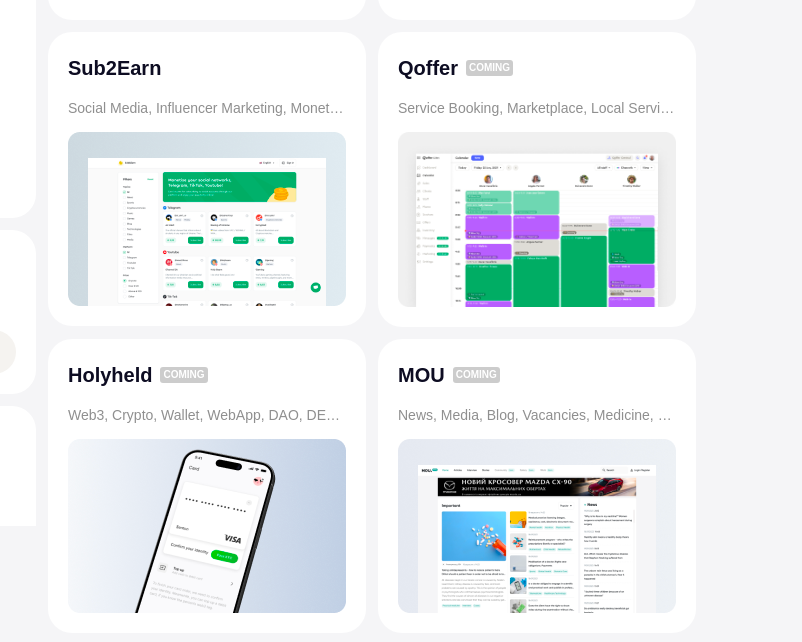
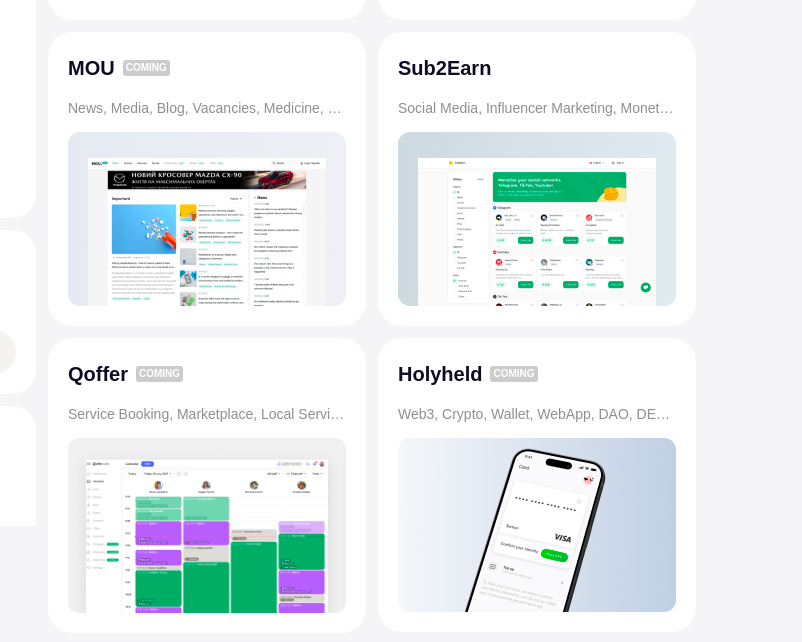
Before and after one commit to mirvald-design/my-portfolio, a plain HTML site: page index.html in a window 1280 px wide. Shown: the part 298-940 px from the top of the page, 478-1280 px from the left. Drawn offline with Linux system fonts and the light colour scheme; a web font is replaced by a local one.

```diff
--- a/index.html
+++ b/index.html
@@ -206,6 +206,24 @@
                     </div>
                 </a>
 
+                <a href="https://mou.today" target="_blank">
+                    <div class="projects-card">
+                        <section>
+                            <h1>MOU</h1>
+                            <span lang="en">COMING</span>
+                        </section>
+
+                        <p lang="en">News, Media, Blog, Vacancies, Medicine, Web, Live
+                        </p>
+                        <p lang="uk">Новини, ЗМІ, Блог, Вакансії, Медицина, Web, Live
+                        </p>
+
+                        <img src="./images/project-photo/MOU/MOU-case@1x.png"
+                            srcset="./images/project-photo/MOU/MOU-case@4x.png 2x"
+                            sizes="(max-width: 600px) 100vw, (max-width: 1200px) 50vw, 25vw" class="">
+                    </div>
+                </a>
+
                 <a href="./sub&earn.html">
                     <div class="projects-card">
 
@@ -260,22 +278,7 @@
                     </div>
                 </a>
 
-                    <a href="#" target="_blank">
-                    <div class="projects-card">
-                                <section>
-                                    <h1>MOU</h1>
-                                    <span lang="en">COMING</span>
-                                </section>
 
-                                <p lang="en">News, Media, Blog, Vacancies, Medicine, Web, Live
-                                </p>
-                                <p lang="uk">Новини, ЗМІ, Блог, Вакансії, Медицина, Web, Live
-                                </p>
-
-                        <img src="./images/project-photo/MOU/MOU-case@1x.png"
-                            srcset="./images/project-photo/MOU/MOU-case@4x.png 2x"
-                            sizes="(max-width: 600px) 100vw, (max-width: 1200px) 50vw, 25vw" class="">
-                    </div></a>
 
 
                 <a href="https://lotusmarket.io" target="_blank">
@@ -309,35 +312,48 @@
                 <h1 lang="uk">Підхід</h1>
                 <article class="approach-article">
                     <span class="badge">01</span>
-                    <p lang="en">I begin by immersing myself in your project's objectives and user needs, crafting a strategic plan that lays the groundwork for a compelling product.</p>
-                    <p lang="uk">Я починаю з того, що занурююсь у цілі вашого проекту та потреби користувачів, розробляючи стратегічний план, який закладає основу для створення переконливого продукту.</p>
+                    <p lang="en">I begin by immersing myself in your project's objectives and user needs, crafting a
+                        strategic plan that lays the groundwork for a compelling product.</p>
+                    <p lang="uk">Я починаю з того, що занурююсь у цілі вашого проекту та потреби користувачів,
+                        розробляючи стратегічний план, який закладає основу для створення переконливого продукту.</p>
                 </article>
 
                 <article class="approach-article">
                     <span class="badge">02</span>
-                    <p lang="en">With your brand and audience in mind, I translate ideas into captivating and intuitive design concepts that distinguish your product in the marketplace.
+                    <p lang="en">With your brand and audience in mind, I translate ideas into captivating and intuitive
+                        design concepts that distinguish your product in the marketplace.
                     </p>
-                    <p lang="uk">Беручи до уваги ваш бренд та аудиторію, я втілюю ідеї в захоплюючі та інтуїтивно зрозумілі концепції дизайну, які вирізняють ваш продукт на ринку.
+                    <p lang="uk">Беручи до уваги ваш бренд та аудиторію, я втілюю ідеї в захоплюючі та інтуїтивно
+                        зрозумілі концепції дизайну, які вирізняють ваш продукт на ринку.
                     </p>
                 </article>
 
                 <article class="approach-article">
                     <span class="badge">03</span>
-                    <p lang="en">In collaboration with developers, I bring the design to life, employing modern technologies and best practices to ensure the product is not only functional but also engaging.</p>
-                    <p lang="uk">У співпраці з розробниками я втілюю дизайн у життя, використовуючи сучасні технології та найкращі практики, щоб продукт був не лише функціональним, але й цікавим.</p>
+                    <p lang="en">In collaboration with developers, I bring the design to life, employing modern
+                        technologies and best practices to ensure the product is not only functional but also engaging.
+                    </p>
+                    <p lang="uk">У співпраці з розробниками я втілюю дизайн у життя, використовуючи сучасні технології
+                        та найкращі практики, щоб продукт був не лише функціональним, але й цікавим.</p>
                 </article>
 
                 <article class="approach-article">
                     <span class="badge">04</span>
-                    <p lang="en">The launch marks the debut of your product to its intended audience. I oversee a smooth rollout, then shift to analyzing performance data to refine and enhance the product's impact.</p>
-                    <p lang="uk">Запуск знаменує собою дебют вашого продукту перед цільовою аудиторією. Я стежу за плавним розгортанням, а потім переходжу до аналізу даних про ефективність, щоб удосконалити та посилити вплив продукту.</p>
+                    <p lang="en">The launch marks the debut of your product to its intended audience. I oversee a smooth
+                        rollout, then shift to analyzing performance data to refine and enhance the product's impact.
+                    </p>
+                    <p lang="uk">Запуск знаменує собою дебют вашого продукту перед цільовою аудиторією. Я стежу за
+                        плавним розгортанням, а потім переходжу до аналізу даних про ефективність, щоб удосконалити та
+                        посилити вплив продукту.</p>
                 </article>
 
                 <article class="approach-article">
                     <span class="badge">05</span>
-                    <p lang="en">Product development is an ongoing journey. I stay engaged, responding to user feedback and market changes, continually evolving the product to exceed expectations.
+                    <p lang="en">Product development is an ongoing journey. I stay engaged, responding to user feedback
+                        and market changes, continually evolving the product to exceed expectations.
                     </p>
-                    <p lang="uk">Розробка продукту - це безперервна подорож. Я залишаюся залученим, реагую на відгуки користувачів і зміни на ринку, постійно розвиваючи продукт, щоб перевершити очікування.
+                    <p lang="uk">Розробка продукту - це безперервна подорож. Я залишаюся залученим, реагую на відгуки
+                        користувачів і зміни на ринку, постійно розвиваючи продукт, щоб перевершити очікування.
                     </p>
                 </article>
             </div>
```
Lines whose indentation alone changed are shown as unchanged.
